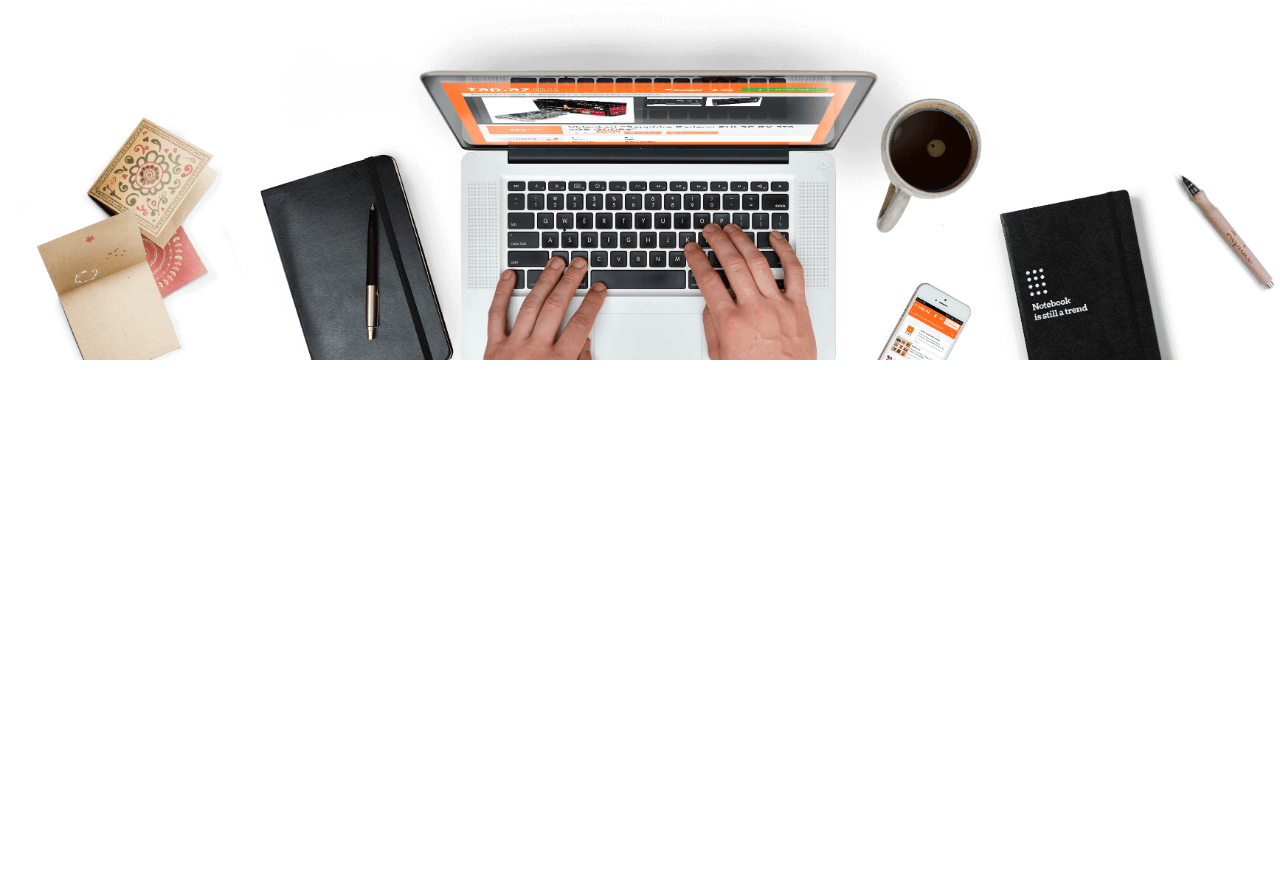
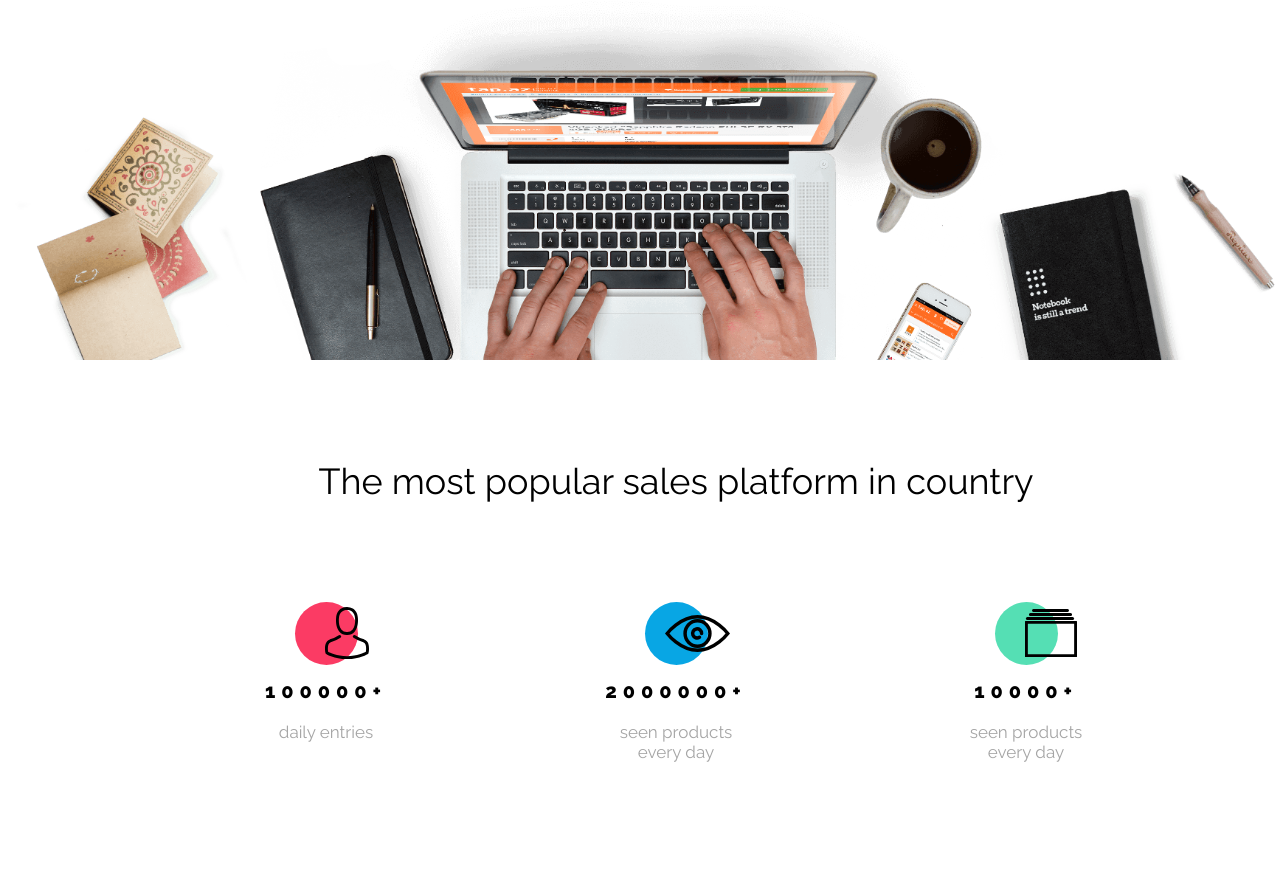
Before and after one commit to PiotrHol/BestShop, a plain HTML site: page index.html in a window 1280 px wide. Shown: the part 426-1308 px from the top of the page. Before the commit the page ends 800 px from the top, so only its background shows below. Drawn offline with nearby package versions, Linux system fonts and the light colour scheme.

Commit message:
Sekcja ze statystykami

```diff
--- a/css/style.css
+++ b/css/style.css
@@ -121,3 +121,89 @@ header li a:hover {
     width: 100%;
     height: auto;
 }
+
+.statistic-container {
+    display: flex;
+    flex-direction: column;
+    align-items: center;
+    margin-top: 100px;
+    font-family: 'Raleway', sans-serif;
+    font-weight: 400;
+    color: var(--color-black);
+}
+
+.statistic__head {
+    font-size: 36px;
+    line-height: 42px;
+}
+
+.statistic__wrapper {
+    width: 850px;
+    display: flex;
+    justify-content: space-between;
+    margin: 100px 0 120px 0;
+}
+
+.statistic__wrapper--box {
+    display: flex;
+    flex-direction: column;
+    align-items: center;
+}
+
+.statistic__image-box {
+    position: relative;
+    width: 63px;
+    height: 63px;
+    border-radius: 50%;
+    display: flex;
+    align-items: center;
+}
+
+.statistic__image--red {
+    background-color: var(--color-redish);
+}
+
+.statistic__image--blue {
+    background-color: var(--color-primary);
+}
+
+.statistic__image--green {
+    background-color: var(--color-green);
+}
+
+.statistic__image {
+    height: auto;
+    width: auto;
+    background: transparent;
+    border-radius: 0;
+    position: absolute;
+}
+
+.statistic__image--person {
+    left: 30px;
+}
+
+.statistic__image--eye {
+    left: 20px;
+}
+
+.statistic__image--catalog {
+    left: 30px;
+}
+
+.statistic__number {
+    font-weight: 800;
+    font-size: 20px;
+    line-height: 24px;
+    letter-spacing: 5.96px;
+    margin: 14px 0 19px 0;
+    text-align: center;
+}
+
+.statistic__text {
+    font-size: 17px;
+    line-height: 20px;
+    color: var(--color-grey);
+    text-align: center;
+    width: 150px;
+}
--- a/index.html
+++ b/index.html
@@ -19,7 +19,7 @@
         <h1>BestShop</h1>
         <nav>
             <ul>
-                <li><a href="#">Why us</a></li>
+                <li><a href="#why-us">Why us</a></li>
                 <li><a href="#">Benefits</a></li>
                 <li><a href="#">Prices</a></li>
                 <li><a href="#">Contact</a></li>
@@ -35,5 +35,33 @@
         <img class="open-section__image" src="assets/Background.png" alt="">
     </div>
 </section>
+<section id="why-us">
+    <div class="statistic-container container">
+        <h2 class="statistic__head">The most popular sales platform in country</h2>
+        <div class="statistic__wrapper">
+            <div class="statistic__wrapper--box">
+                <div class="statistic__image-box statistic__image--red">
+                    <img class="statistic__image statistic__image--person" src="assets/Person.svg" alt="">
+                </div>
+                <div class="statistic__number">100000+</div>
+                <div class="statistic__text">daily entries</div>
+            </div>
+            <div class="statistic__wrapper--box">
+                <div class="statistic__image-box  statistic__image--blue">
+                    <img class="statistic__image statistic__image--eye" src="assets/Eye.svg" alt="">
+                </div>
+                <div class="statistic__number">2000000+</div>
+                <div class="statistic__text">seen products every day</div>
+            </div>
+            <div class="statistic__wrapper--box">
+                <div class="statistic__image-box statistic__image--green">
+                    <img class="statistic__image statistic__image--catalog" src="assets/Catalog.svg" alt="">
+                </div>
+                <div class="statistic__number">10000+</div>
+                <div class="statistic__text">seen products every day</div>
+            </div>
+        </div>
+    </div>
+</section>
 </body>
 </html>
```
